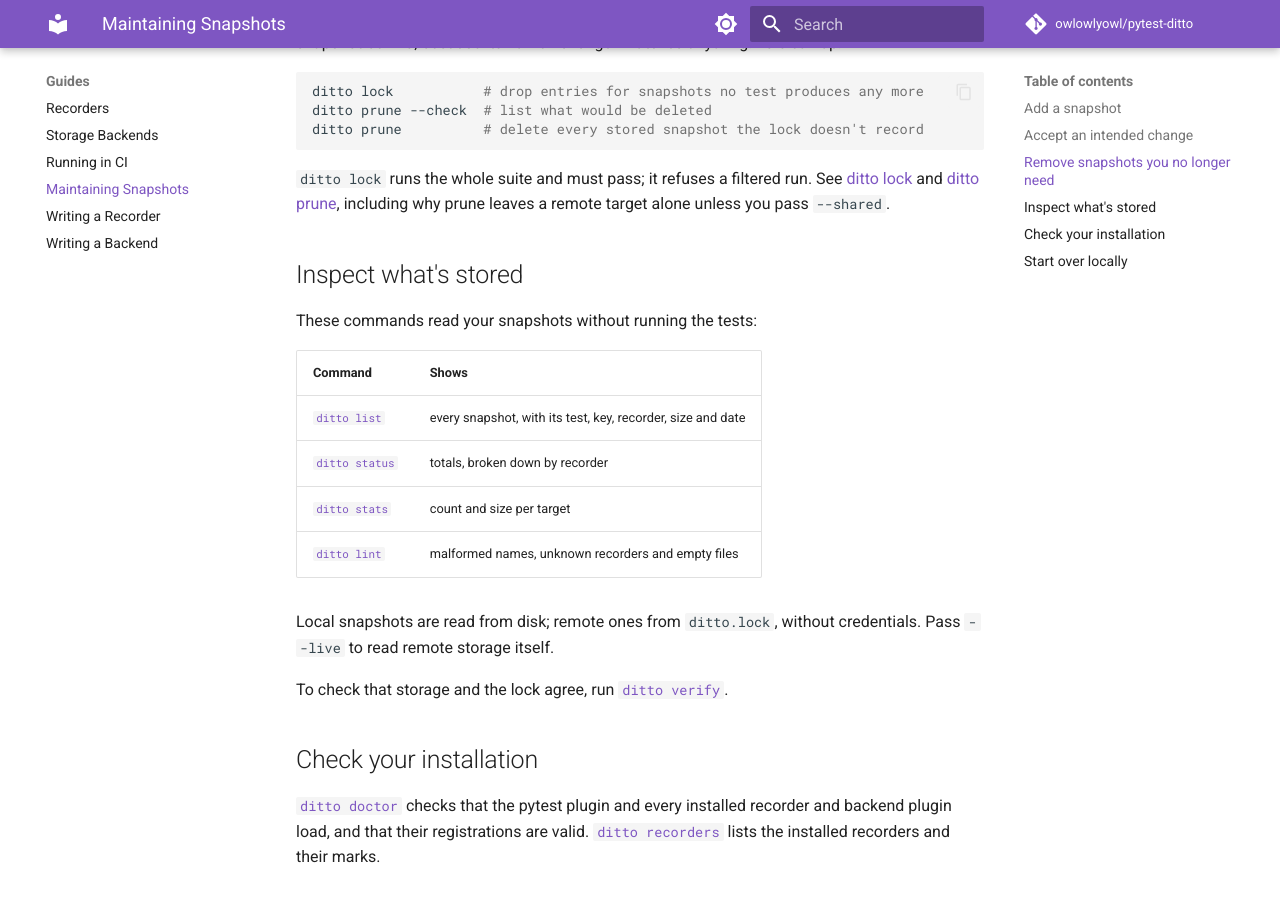
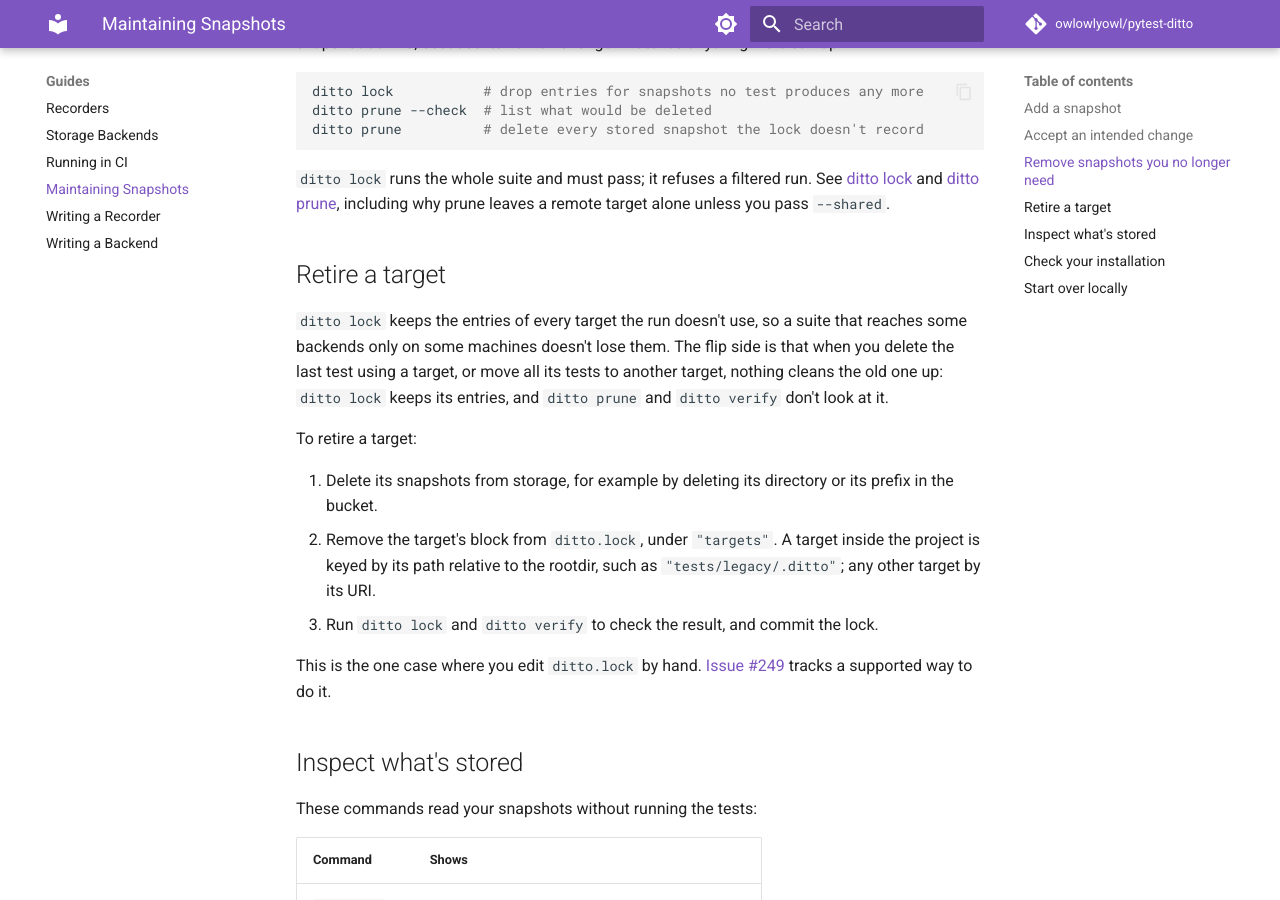
Before and after one commit to owlowlyowl/pytest-ditto, an MkDocs documentation site: the page built from docs/src/guides/maintaining.md, in a window 1280 px wide and 900 px high, scrolled down 1027 px. Built offline with MkDocs 1.6.1 and Material for MkDocs 9.7.7, drawn with Linux system fonts in a browser that asks for light colours; comment, search, counter and statistics services are not loaded.

Commit message:
Document how to retire a target no test uses
ditto lock keeps the entries of targets the run doesn't use, and prune and
verify don't examine them, so a target whose last test is deleted is never
cleaned up. Maintaining Snapshots now gives the manual procedure: delete
its snapshots, remove its block from ditto.lock, then lock and verify.
Issue #249 tracks a supported command.

```diff
--- a/docs/src/guides/maintaining.md
+++ b/docs/src/guides/maintaining.md
@@ -52,6 +52,27 @@ ditto prune          # delete every stored snapshot the lock doesn't record
 [ditto lock](../cli/lock.md) and [ditto prune](../cli/prune.md), including why
 prune leaves a remote target alone unless you pass `--shared`.
 
+## Retire a target
+
+`ditto lock` keeps the entries of every target the run doesn't use, so a suite
+that reaches some backends only on some machines doesn't lose them. The
+flip side is that when you delete the last test using a target, or move all
+its tests to another target, nothing cleans the old one up: `ditto lock`
+keeps its entries, and `ditto prune` and `ditto verify` don't look at it.
+
+To retire a target:
+
+1. Delete its snapshots from storage, for example by deleting its directory or
+   its prefix in the bucket.
+2. Remove the target's block from `ditto.lock`, under `"targets"`. A target
+   inside the project is keyed by its path relative to the rootdir, such as
+   `"tests/legacy/.ditto"`; any other target by its URI.
+3. Run `ditto lock` and `ditto verify` to check the result, and commit the lock.
+
+This is the one case where you edit `ditto.lock` by hand.
+[Issue #249](https://github.com/owlowlyowl/pytest-ditto/issues/249) tracks a
+supported way to do it.
+
 ## Inspect what's stored
 
 These commands read your snapshots without running the tests:
```
Also changed, not shown: docs/src/cli/lock.md (+3 -1 lines), docs/src/concepts/lock-file.md (+4 -2 lines).
